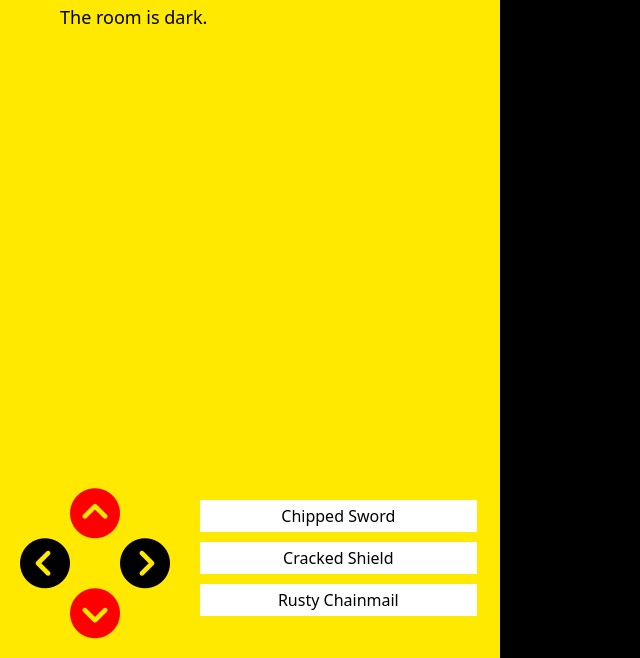
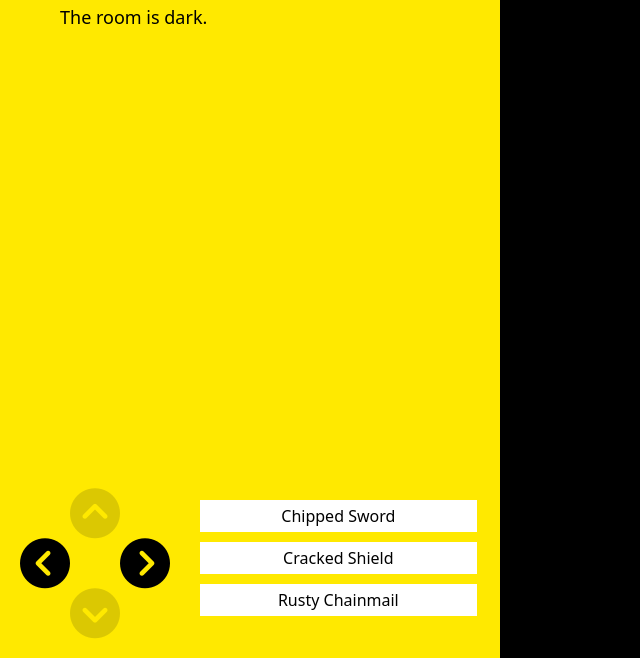
Before and after one commit to Code-Institute-Submissions/MikeMurray13-milestone-project-2, a website: page main.html in a window 1280 px wide. Shown: the part 142-800 px from the top of the page, without its empty margins (0-640 px from the left). Drawn offline with nearby package versions, Linux system fonts and the light colour scheme; a web font is replaced by a local one.

Commit message:
Edited syling on disabled buttons - from red to .5 opacity

```diff
--- a/assets/css/style.css
+++ b/assets/css/style.css
@@ -69,7 +69,7 @@
 }
 
 body {
-    width: 100%;
+    width: 100vh;
     height: 100vh;
     margin: 0px;
     padding: 0px;
@@ -152,7 +152,7 @@ body {
 
 
 .direction-button:disabled {
-    color: red;
+    opacity: 0.5;
 }
 
 #controls {
```
